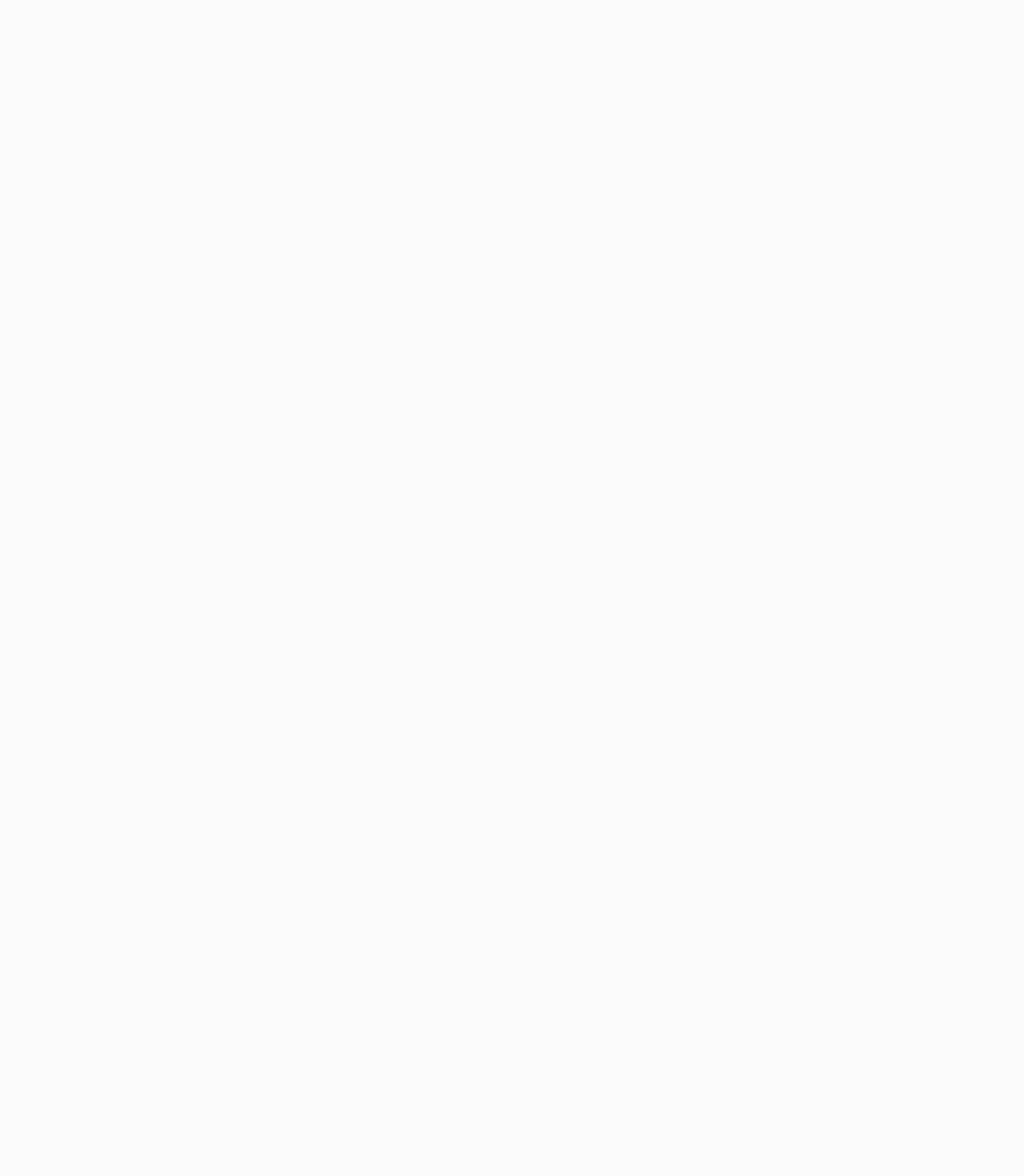
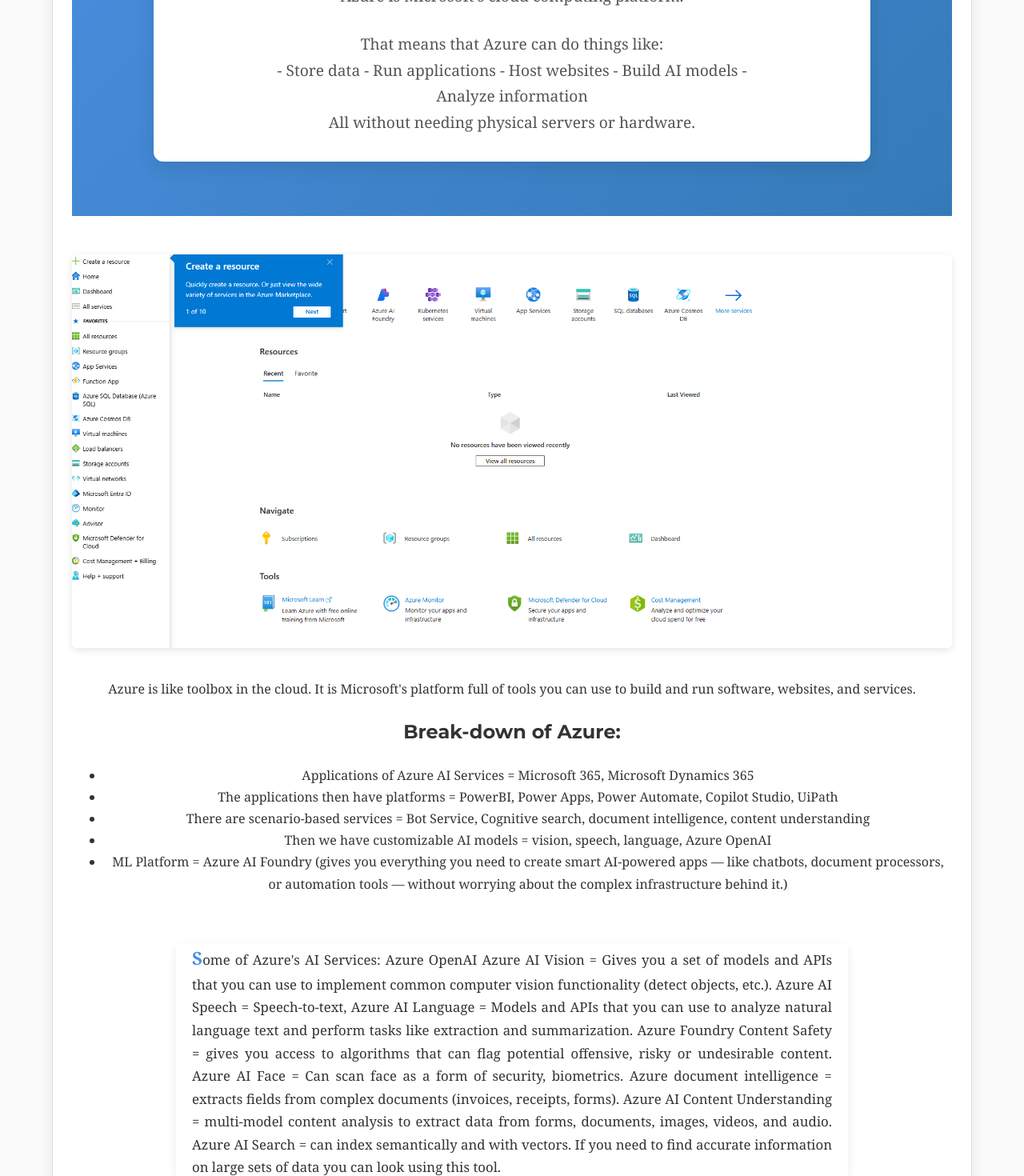
Before and after one commit to alexisbernt/Portfolio, a React (Create React App) app in the folder lexi-portfolio/: page /post6 in a window 1280 px wide. Before the commit this address had no page. Shown: the part 480-1950 px from the top of the page at 80% size. Before the commit the page ends 800 px from the top, so only its background shows below. Built offline with nearby package versions, Linux system fonts and the light colour scheme.

Commit message:
Azure article upload

```diff
--- a/lexi-portfolio/src/App.js
+++ b/lexi-portfolio/src/App.js
@@ -20,6 +20,7 @@ import Funding from './pages/Funding';
 import Post1 from './pages/Posts/LearningPost1-RAG';
 import Post2 from './pages/Posts/LearningPost2';
 import Post4 from './pages/Posts/LearningPost4';
+import Post6 from './pages/Posts/LearningPost6';
 import SignUp from './pages/SignUp';
 
 function App() {
@@ -40,6 +41,7 @@ function App() {
             <Route path="/post1" element={<Post1 />} />
             <Route path="/post2" element={<Post2 />} />
             <Route path="/post4" element={<Post4 />} />
+            <Route path="/post6" element={<Post6 />} />
             <Route path="/funding" element={<Funding />} />
             <Route path="/signup" element={<SignUp />} />
           </Routes>
--- /dev/null
+++ b/lexi-portfolio/src/pages/Posts/LearningPost6.js
@@ -0,0 +1,60 @@
+import "../../css/Post1.css";
+
+function Post6() {
+  return (
+    <div>
+      {/* Header Section */}
+      <header className="about-header">
+        <div className="framed-text">
+          <h1>Azure AI Services (AI Tools Series: Ep. 3)</h1>
+          <p>Azure is Microsoft's cloud computing platform.</p>
+          <br />
+          <p>
+            That means that Azure can do things like:
+          </p>
+          <p>- Store data - Run applications - Host websites - Build AI models - Analyze information
+        </p>
+        <p>All without needing physical servers or hardware.</p>
+        </div>
+      </header>
+    <div className="post-layout">
+    {/* Left: Image Section */}
+    <div className="post-image-container">
+        <img src="/azure-pic1.png" alt="Post" className="post-image" />
+    </div>
+    </div>
+
+        {/* Right: Extra Text Section */}
+        <div className="post-extra-text">
+            <p> Azure is like toolbox in the cloud.
+                It is Microsoft's platform full of tools you can use to build and run software, websites, and services.
+            </p>
+        </div>
+        <h2>Break-down of Azure:</h2>
+        <ul>
+        <li>Applications of Azure AI Services = Microsoft 365, Microsoft Dynamics 365</li>
+        <li>The applications then have platforms = PowerBI, Power Apps, Power Automate, Copilot Studio, UiPath</li>
+        <li>There are scenario-based services = Bot Service, Cognitive search, document intelligence, content understanding</li>
+        <li>Then we have customizable AI models = vision, speech, language, Azure OpenAI</li>
+        <li>ML Platform = Azure AI Foundry (gives you everything you need to create smart AI-powered apps — like chatbots, document processors,
+            or automation tools — without worrying about the complex infrastructure behind it.)</li>
+        </ul>
+        {/* Content Section (below full width) */}
+        <div className="post-content">
+        <p>
+            Some of Azure's AI Services:
+Azure OpenAI
+Azure AI Vision = Gives you a set of models and APIs that you can use to implement common computer vision functionality (detect objects, etc.).
+Azure AI Speech = Speech-to-text, Azure AI Language = Models and APIs that you can use to analyze natural language text and perform tasks like extraction and summarization.
+Azure Foundry Content Safety = gives you access to algorithms that can flag potential offensive, risky or undesirable content.
+Azure AI Face = Can scan face as a form of security, biometrics. Azure document intelligence = extracts fields from complex documents (invoices, receipts, forms).
+Azure AI Content Understanding = multi-model content analysis to extract data from forms, documents, images, videos, and audio. Azure AI Search = can index semantically and with vectors.
+If you need to find accurate information on large sets of data you can look using this tool.
+        </p>
+        </div>
+    </div>
+
+  );
+}
+
+export default Post6;
```
Also changed, not shown: lexi-portfolio/public/azure-pic1.png (added).
